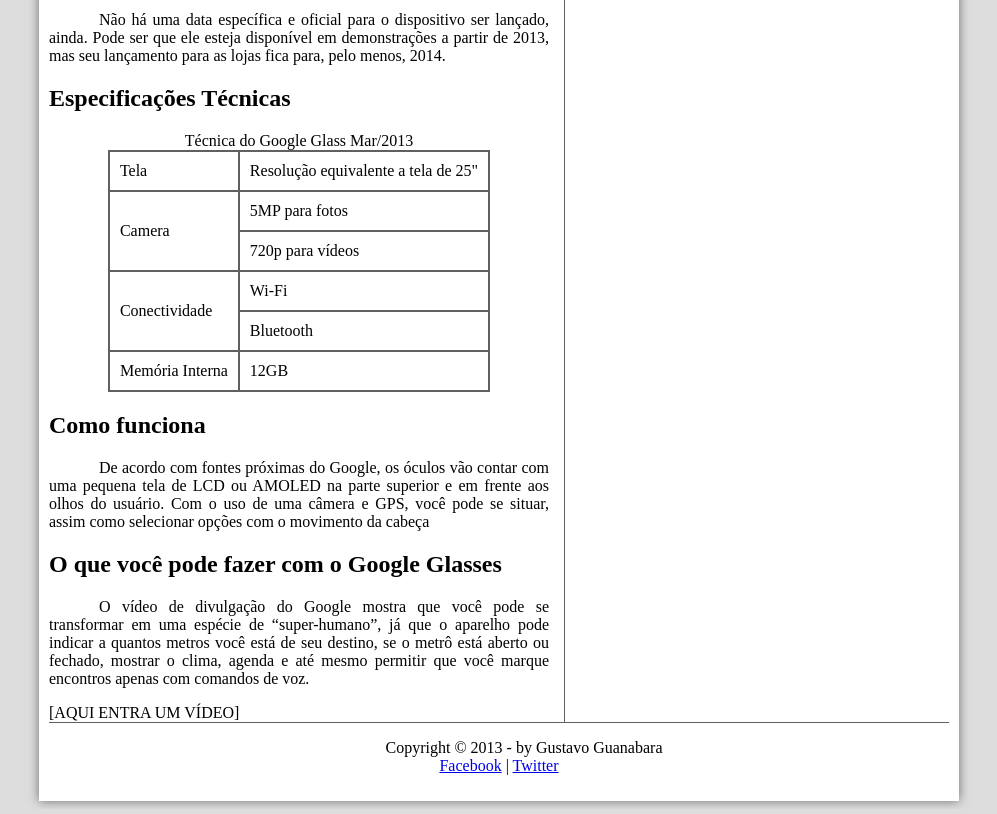
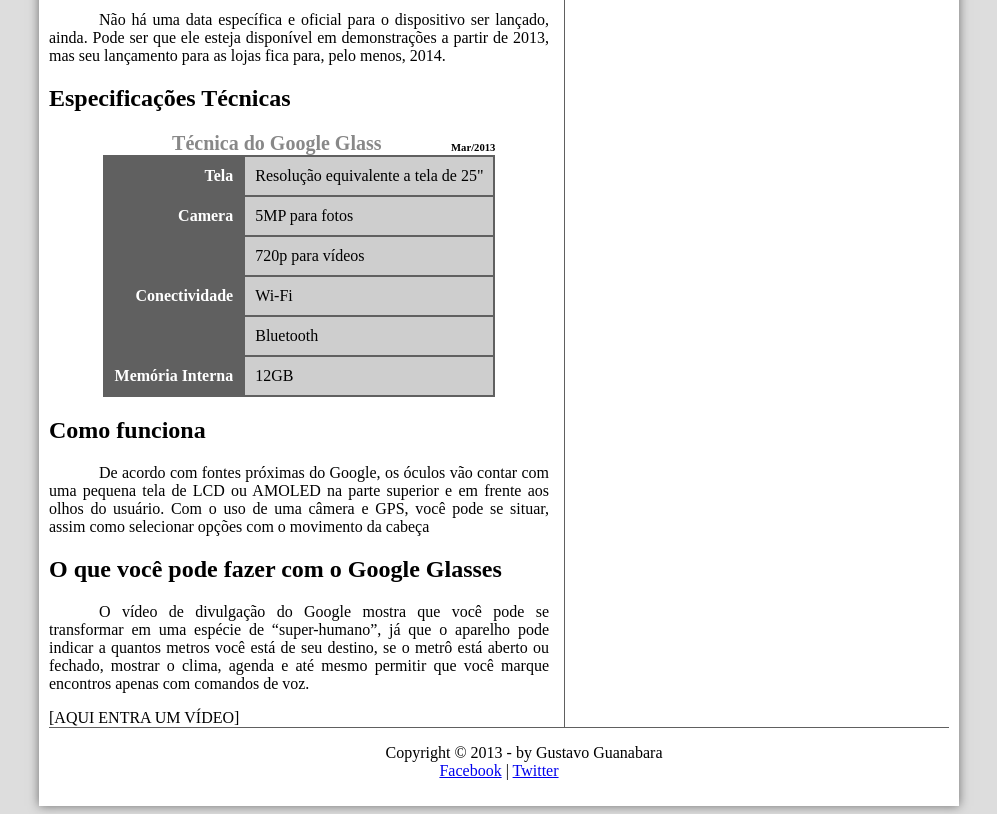
Before and after one commit to LilianeCosta767/HTML, a plain HTML site: page projeto-glass-html5/index.html in a window 1280 px wide. Shown: the part 900-1714 px from the top of the page, without its empty margins (141-1138 px from the left). Drawn offline with Linux system fonts and the light colour scheme.

Commit message:
estilos CSS para tabelas em html5

```diff
--- a/projeto-glass-html5/_css/estilo.css
+++ b/projeto-glass-html5/_css/estilo.css
@@ -139,7 +139,35 @@ table#tabelaspec {
 table#tabelaspec td {
     border: 1px solid #606060;
     padding: 10px;
-    text-align: ;
+    text-align: center;
+    vertical-align: middle;
+}
+
+table#tabelaspec td.ce {
+    color: #ffffff;
+    background-color: #606060;
+    text-align: right;
+    vertical-align: top;
+    font-weight: bold; /*negrito*/
+}
+
+table#tabelaspec td.cd {
+    background-color: #cecece;
+    text-align: left;
+}
+
+table#tabelaspec caption {
+    color: #888888;
+    font-size: 15pt;
+    font-weight: bolder;
+}
+
+table#tabelaspec caption span {
+    display: block; /*vai se desconectar do texto*/
+    float: right;
+    color: #000000;
+    font-size: 8pt;
+    margin-top: 10px;
 }
 
 aside#lateral {
--- a/projeto-glass-html5/index.html
+++ b/projeto-glass-html5/index.html
@@ -54,14 +54,14 @@
 
         <h1>Especificações Técnicas</h1>
         <table id="tabelaspec" >
-            <caption> Técnica do Google Glass Mar/2013 </caption>
+            <caption> Técnica do Google Glass <span>Mar/2013</span> </caption>
 
-            <tr><td>Tela</td> <td>Resolução equivalente a tela de 25"</td></tr>
-            <tr><td rowspan="2">Camera</td> <td>5MP para fotos </td> </tr>
-            <tr><td>720p para vídeos</td></tr>
-            <tr><td rowspan="2">Conectividade</td> <td>Wi-Fi</td></tr>
-            <tr><td> Bluetooth</td></tr>
-            <tr><td>Memória Interna</td> <td>12GB</td></tr>
+            <tr><td class="ce">Tela</td> <td class="cd">Resolução equivalente a tela de 25"</td></tr>
+            <tr><td rowspan="2" class="ce">Camera</td> <td class="cd">5MP para fotos </td> </tr>
+            <tr><td class="cd">720p para vídeos</td></tr>
+            <tr><td rowspan="2" class="ce">Conectividade</td> <td class="cd">Wi-Fi</td></tr>
+            <tr><td class="cd"> Bluetooth</td></tr>
+            <tr><td class="ce">Memória Interna</td> <td class="cd">12GB</td></tr>
         </table>
 
         <h1>Como funciona</h1>
```
